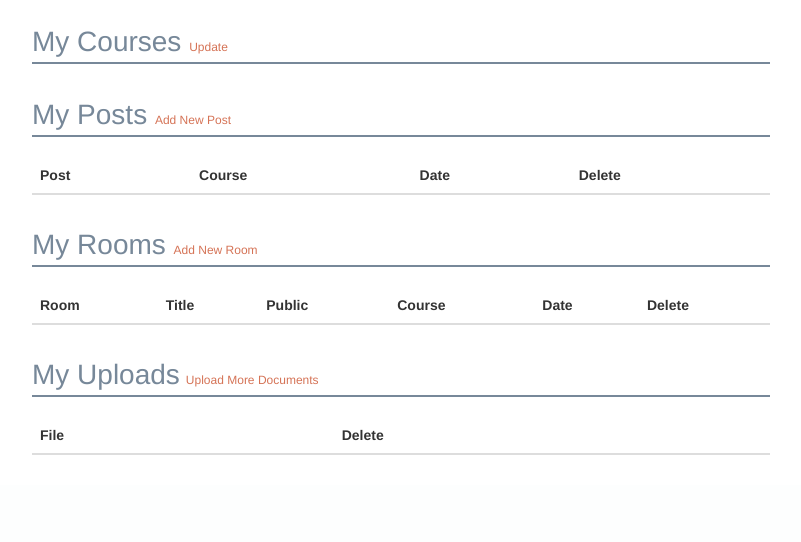
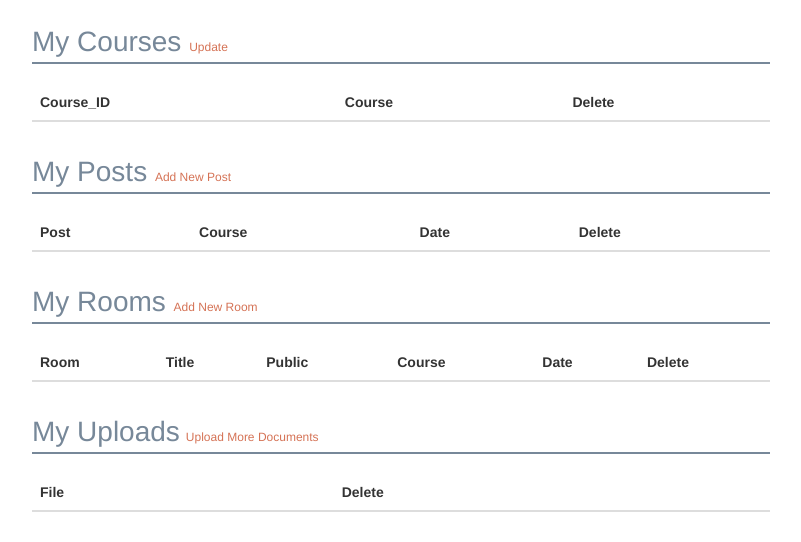
Before and after one commit to pauliswalrus/QuickFix_io, a Flask app: page /profile/ in a window 1280 px wide. Shown: the part 601-1143 px from the top of the page, without its empty margins (239-1040 px from the left). Before the commit the page ends 1056 px from the top, so only its background shows below. Run offline with Flask 2, Linux system fonts and the light colour scheme; the visitor is signed in with stand-in values (Sample User, id 1); data comes from the database, SQL or seed files in the repository; data that the repository does not hold is empty; parts of the project's set-up code (start-up, migrations or seed data) failed here and were passed over; some libraries are stand-ins or nearby versions.

Commit message:
users can now delete courses from their profiles
Oct 29 Sprint 6

```diff
--- a/app.py
+++ b/app.py
@@ -1055,6 +1055,21 @@ def deleteUserFile():
     return jsonify({'result': 'success'})
 
 
+# deletes student posts
+@app.route('/deleteUserCourse', methods=['POST'])
+def deleteUserCourse():
+
+    user = User.query.filter_by(username=current_user.username).first()
+    user_id = user.id
+
+    user_course = UserCourses.query.filter_by(user_id=user_id, user_course_id=request.form['id']).first()
+
+    db.session.delete(user_course)
+    db.session.commit()
+
+    return jsonify({'result': 'success'})
+
+
 
 @app.route('/editUser', methods=['POST'])
 def editUser():
--- a/templates/profile.html
+++ b/templates/profile.html
@@ -180,10 +180,30 @@
         <div class="col-sm-12">
 
                 <div id="myCourses">
-                    {% for course in user_courses %}
-                    <p> • {{ course.course_name }}<br>
-                    </p>
-                    {% endfor %}
+
+
+                    <div class="table-responsive">
+                    <table class="table">
+                        <thead><tr>
+                                <th>Course_ID</th>
+                                <th>Course</th>
+                                <th>Delete</th>
+                        </tr></thead>
+
+                        {% for course in user_courses %}
+                            <tbody>
+                            <tr>
+                                <td>{{ course.course_id }}</td>
+                                <td>{{ course.course_name }}</td>
+                                <td><button class="btn btn-danger deleteUserCourse" course_id="{{ course.user_course_id }}"><i class="glyphicon glyphicon-trash"></i></button></td>
+                            </tr>
+                            </tbody>
+                        {% endfor %}
+
+                    </table>
+
+                </div>
+
                 </div>
 
         </div> <!-- end col -->
```
Also changed, not shown: static/js/jquery.js.
